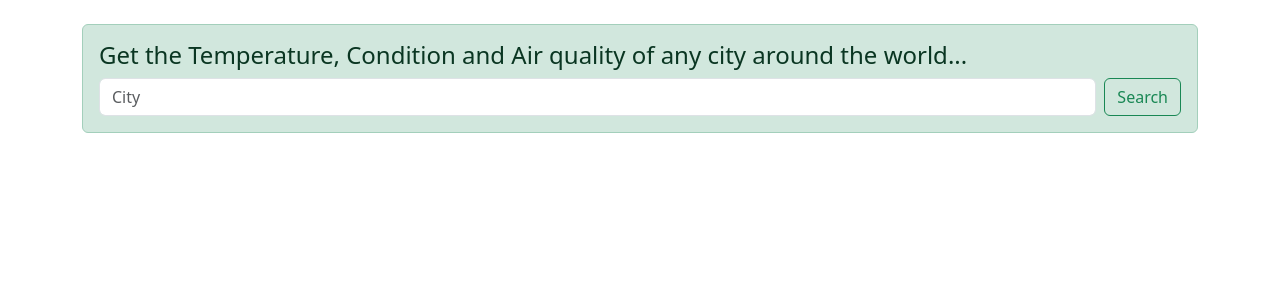
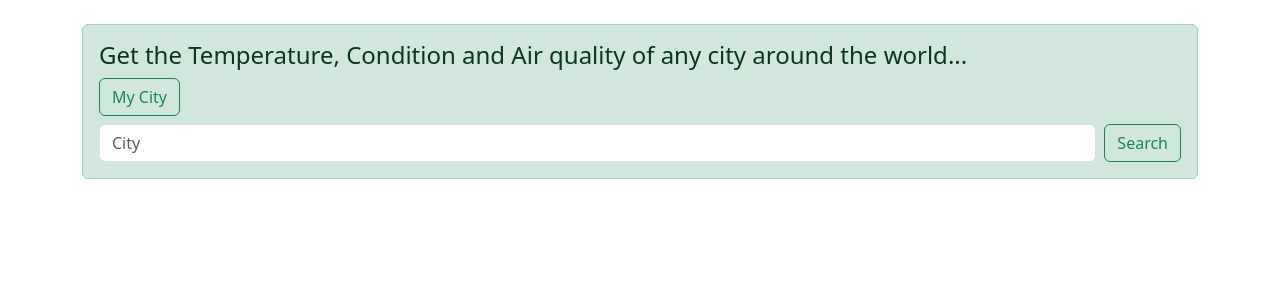
Before and after one commit to Nareshganesan10/HerKey.weather, a Django app: page / in a window 1280 px wide. Shown: the part 56-356 px from the top of the page. Run offline with Django 4.2, Linux system fonts and the light colour scheme; the visitor is signed in with stand-in values (Sample User, id 1); data that the repository does not hold is empty.

Commit message:
initial commit

```diff
--- a/requirement.txt
+++ b/requirements.txt
@@ -1,3 +1,4 @@
+anyio==3.7.1
 asgiref @ file:///C:/ci_311/asgiref_1676448296195/work
 certifi==2023.5.7
 cffi==1.15.1
@@ -10,6 +11,10 @@ django-rest-framework==0.1.0
 djangorestframework==3.14.0
 djongo==1.3.6
 dnspython==2.3.0
+h11==0.14.0
+httpcore==0.17.3
+httpx==0.24.1
+httpz==1.0
 idna==3.4
 oauthlib==3.2.2
 Pillow==10.0.0
@@ -21,6 +26,7 @@ python3-openid==3.2.0
 pytz==2023.3
 requests==2.31.0
 requests-oauthlib==1.3.1
+sniffio==1.3.0
 sqlparse==0.2.4
 tzdata @ file:///tmp/build/80754af9/python-tzdata_1611693927741/work
 urllib3==2.0.2
--- a/weather/models.py
+++ b/weather/models.py
@@ -12,8 +12,13 @@ class CityModel(models.Model):
 
 
 class CustomUser(AbstractUser):
-    user_address = models.TextField()
-    location_searched = models.ForeignKey(CityModel,on_delete=models.CASCADE, null=True)
+    user_city = models.TextField()
+
+
+class SearchModel(models.Model):
+    location_searched = models.TextField(null=True)
+    username = models.CharField(max_length=50, null=False)
+    searched_at = models.DateTimeField(auto_now=True)
 
     def __str__(self):
-        return self.username
+        return self.username, self.location_searched, self.searched_at
--- a/weather/templates/home.html
+++ b/weather/templates/home.html
@@ -2,7 +2,7 @@
 {% block content %}
 {% if request.user.is_authenticated %}
 {% if api %}
-    {% if api != 'error' %}
+    {% if api != 'error' or status_code != 400 %}
     <div class="alert alert-success" role="alert">
         <h3 class="alert-heading">Temperature(C): {{api.current.temp_c}}</h3>
         <p>{{api.location.name}}</p>
@@ -24,6 +24,13 @@
 {% endif %}
 <div class="alert alert-success" role="alert">
     <h4 class="alert-heading">Get the Temperature, Condition and Air quality of any city around the world...</h4>
+    <h4>
+        <form action="{% url 'home' %}" class="d-flex" role="search" method="POST">
+            {% csrf_token %}
+            <input type="hidden" name="City" value="my_city">
+            <button class="btn btn-outline-success" type="submit">My City</button>
+        </form>
+    </h4>
     <form action="{% url 'home' %}" class="d-flex" role="search" method="POST">
         {% csrf_token %}
         <input class="form-control me-2" type="search" placeholder="City" aria-label="Search" name="City" id="cityInput" list="citySuggestions">
--- a/weather/views.py
+++ b/weather/views.py
@@ -1,6 +1,6 @@
+import json
+import httpx
 from django.shortcuts import render, redirect
-import json
-import requests
 from django.views.decorators import csrf
 from rest_framework.response import Response
 from rest_framework.decorators import api_view
@@ -8,15 +8,24 @@ from django.views.decorators.csrf import ensure_csrf_cookie
 from django.contrib.auth import authenticate, login, logout
 from django.contrib.auth.models import User
 from django.contrib import messages
-from weather.models import CityModel, CustomUser
+from weather.models import CityModel, CustomUser, SearchModel
+
 
 def home(request):
     city_list = CityModel.objects.all()
     if request.method == 'GET':
         return render(request, "home.html", {"city_list": city_list})
     elif request.method == "POST":
+        client = httpx.Client()
         city = request.POST['City']
-        api_request = requests.get("http://api.weatherapi.com/v1/current.json?key=653feb430778453ab6d60823231406&q="+ str(city) + "&aqi=yes")
+        if city == 'my_city':
+            city = request.user.user_city
+        location_searched = SearchModel.objects.create(location_searched=city, username=str(request.user))
+        location_searched.save()
+        url = "https://api.weatherapi.com/v1/current.json?key=653feb430778453ab6d60823231406&q="+ str(city) + "&aqi=yes"
+        api_request = client.get(url)
+        if api_request.status_code == 400:
+            return render(request, "home.html", {"city_list": city_list, "status_code":400})
         try:
             api = json.loads(api_request.content)
         except Exception as e:
@@ -24,7 +33,7 @@ def home(request):
     return render(request, "home.html", { "api": api, "city_list": city_list, "user": request.user})
 
 
-@api_view(['GET', 'POST', 'PUT', 'DELETE'])
+@api_view(['GET', 'POST'])
 @ensure_csrf_cookie
 def signin(request):
     if request.method == 'POST':
@@ -45,11 +54,11 @@ def signin(request):
 
 
 
-@api_view(['GET', 'POST', 'PUT', 'DELETE'])
+@api_view(['GET', 'POST'])
 @ensure_csrf_cookie
 def signup(request):
     if request.method == 'POST':
-        address = request.POST.get('Address')
+        city = request.POST.get('city')
         mail = request.POST.get('mail')
         password = request.POST.get('password')
         retype_password=request.POST.get('retype_password')
@@ -59,7 +68,7 @@ def signup(request):
                 messages.success(request, "request,Email already exists, Please try with another email")
                 return redirect('signup')
             else:
-                user =  CustomUser.objects.create(username=username, password=password, email=mail, user_address=address)
+                user =  CustomUser.objects.create(username=username, password=password, email=mail, user_city=city)
                 user.save()
                 messages.success(request, "Account succesfully created")
                 new_user = authenticate(username, password)
@@ -74,7 +83,6 @@ def signup(request):
     return render(request, "signup.html", {})
 
 
-@api_view(['GET', 'POST', 'PUT', 'DELETE'])
 @ensure_csrf_cookie
 def signout(request):
     logout(request)
```
Also changed, not shown: weather/templates/signup.html (+5 -4 lines), weather/migrations/0002_rename_user_address_customuser_user_city.py (added), weather/migrations/0003_alter_customuser_location_searched.py (added), weather/migrations/0004_searchmodel_remove_customuser_location_searched.py (added).
